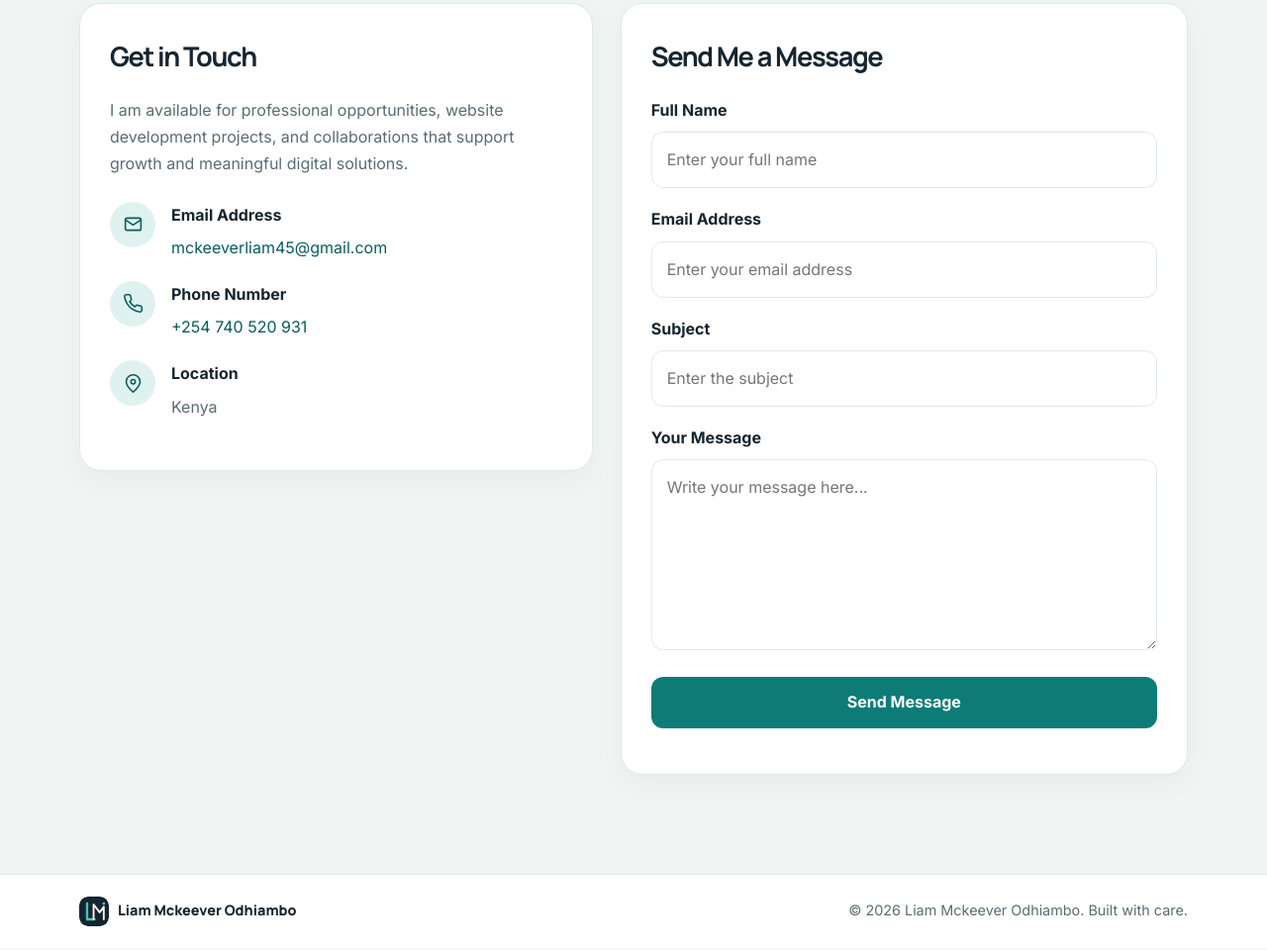
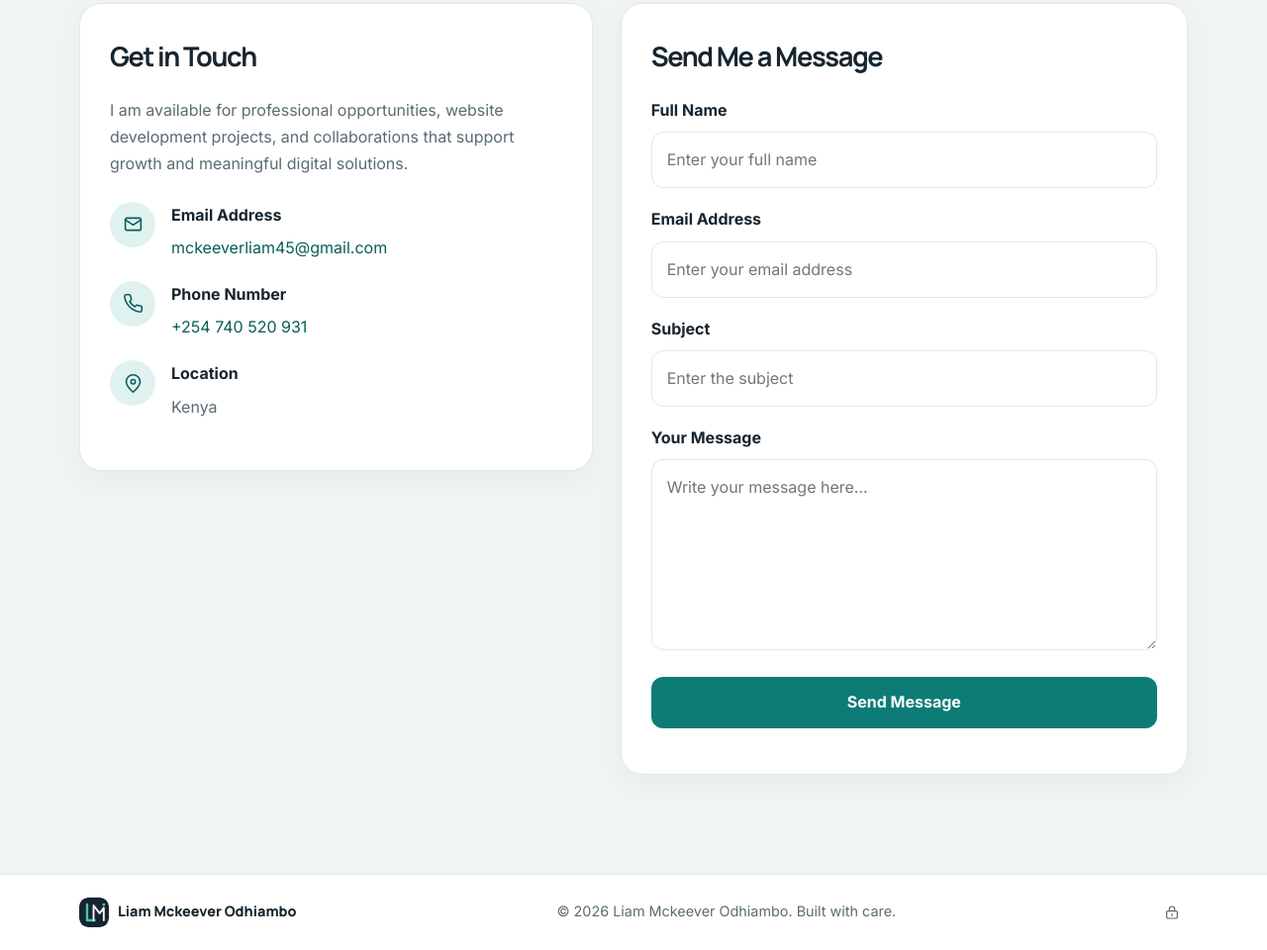
Before and after one commit to mckeeverliam45-hue/LiamOdiaga_CV, a plain HTML site: page liamPortfoloo/index/index.html in a window 1280 px wide. Shown: the part 5858-6818 px from the top of the page at 99% size. Drawn offline with Linux system fonts and the light colour scheme; no server answers.

Commit message:
Add footer admin sign-in icon
Co-authored-by: Copilot <223556219+Copilot@users.noreply.github.com>

```diff
--- a/liamPortfoloo/index/index.html
+++ b/liamPortfoloo/index/index.html
@@ -548,6 +548,12 @@
           <span>Liam Mckeever Odhiambo</span>
         </a>
         <p>&copy; <span id="currentYear">2026</span> Liam Mckeever Odhiambo. Built with care.</p>
+        <a class="footer-admin-link" href="admin.html" aria-label="Admin sign-in" title="Admin sign-in">
+          <svg viewBox="0 0 24 24" fill="none" stroke="currentColor" stroke-width="1.8" stroke-linecap="round" stroke-linejoin="round" aria-hidden="true" focusable="false">
+            <rect x="4" y="10" width="16" height="11" rx="2" />
+            <path d="M8 10V7a4 4 0 0 1 8 0v3M12 14v3" />
+          </svg>
+        </a>
       </div>
     </footer>
     <a class="back-to-top" href="#home" aria-label="Back to top">
--- a/liamPortfoloo/index/styles.css
+++ b/liamPortfoloo/index/styles.css
@@ -1348,6 +1348,31 @@ textarea {
   margin: 0;
 }
 
+.footer-admin-link {
+  display: inline-grid;
+  width: 32px;
+  height: 32px;
+  place-items: center;
+  border-radius: 50%;
+  color: var(--muted);
+  transition: color 180ms ease, background-color 180ms ease;
+}
+
+.footer-admin-link:hover {
+  background: var(--accent-soft);
+  color: var(--accent-dark);
+}
+
+.footer-admin-link:focus-visible {
+  outline: 3px solid #e7a85b;
+  outline-offset: 3px;
+}
+
+.footer-admin-link svg {
+  width: 16px;
+  height: 16px;
+}
+
 .back-to-top {
   position: fixed;
   z-index: 19;
@@ -2604,6 +2629,9 @@ th {
 [data-theme="dark"] .footer-brand {
   color: var(--text);
 }
+[data-theme="dark"] .footer-admin-link:hover {
+  color: var(--accent);
+}
 
 /* ── Back-to-top ─────────────────────────────────────────── */
 [data-theme="dark"] .back-to-top {
```
Also changed, not shown: 2 other files.
